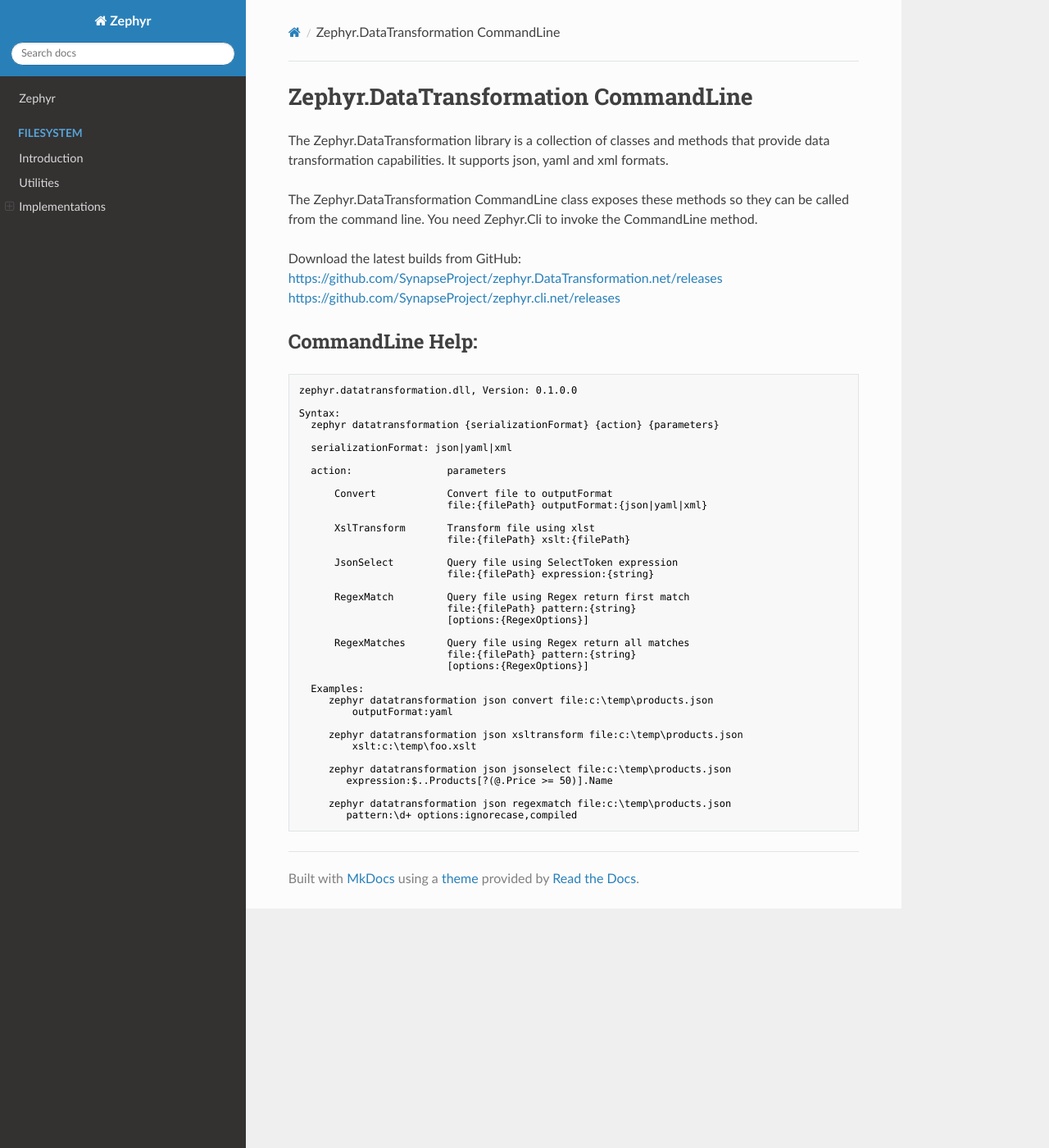
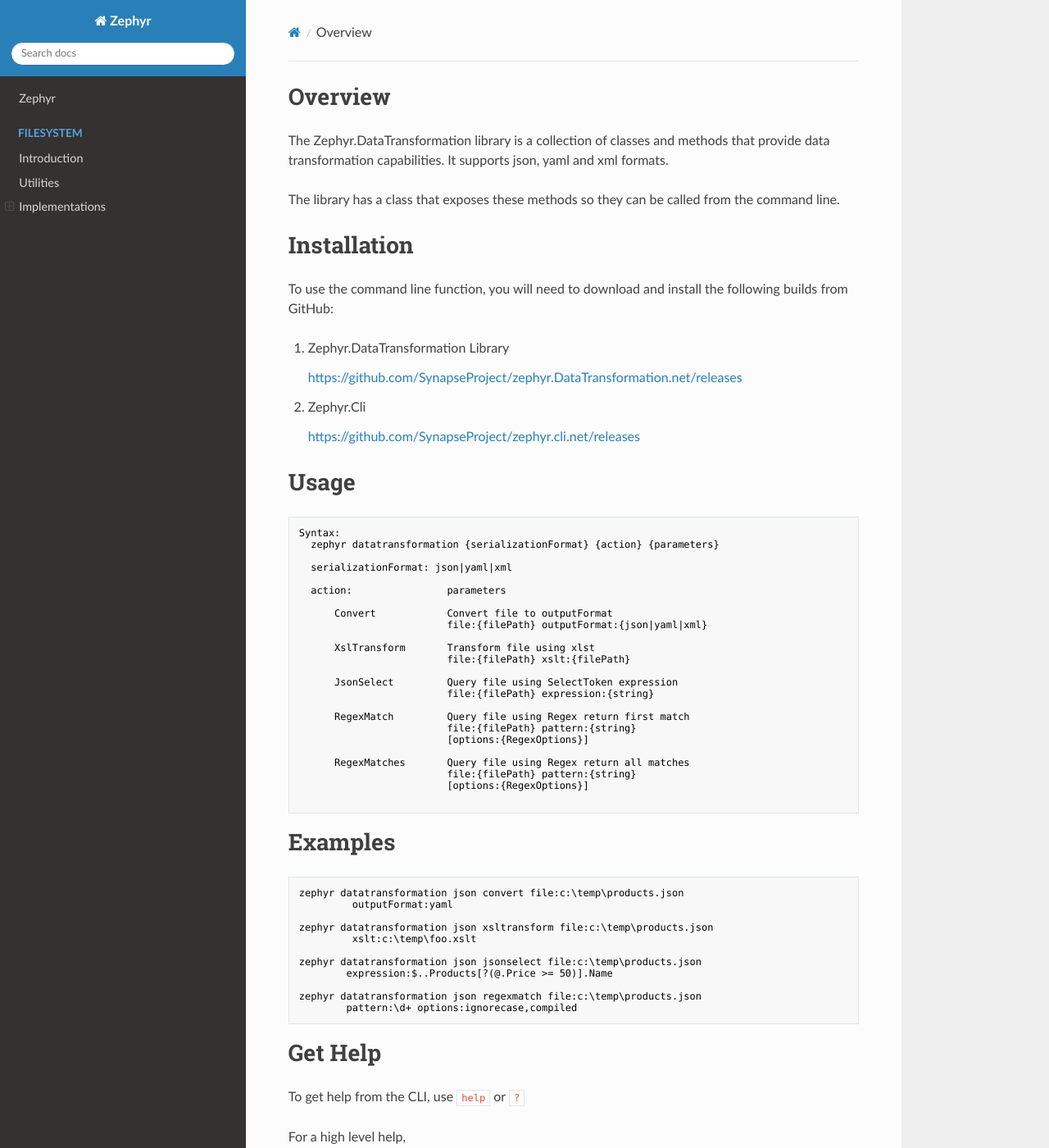
Before and after one commit to SynapseProject/zephyr.docs, an MkDocs documentation site: the page built from docs/cli/datatransformation.md, in a window 1280 px wide and 1400 px high. Shown: the whole window at 82% size. Built offline with MkDocs 1.6.1, drawn with Linux system fonts in a browser that asks for light colours; nearby versions of some CDN libraries; old or Windows-style settings are respelled for this version of MkDocs; some of the changed text lies outside the part shown.

Commit message:
Added crypto cli. Updated datatransformation cli.

````diff
--- a/docs/cli/datatransformation.md
+++ b/docs/cli/datatransformation.md
@@ -1,17 +1,24 @@
-# Zephyr.DataTransformation CommandLine
+# Overview
 
 The Zephyr.DataTransformation library is a collection of classes and methods that provide data transformation capabilities. It supports json, yaml and xml formats.
 
-The Zephyr.DataTransformation CommandLine class exposes these methods so they can be called from  the command line. You need Zephyr.Cli to invoke the CommandLine method.
+The library has a class that exposes these methods so they can be called from  the command line.
 
-Download the latest builds from GitHub:
-<a href="https://github.com/SynapseProject/zephyr.DataTransformation.net/releases" target="_blank">https://github.com/SynapseProject/zephyr.DataTransformation.net/releases</a>
-<a href="https://github.com/SynapseProject/zephyr.cli.net/releases" target="_blank">https://github.com/SynapseProject/zephyr.cli.net/releases</a>
+# Installation
 
-## CommandLine Help:
+To use the command line function, you will need to download and install the following builds from GitHub:
+
+1. Zephyr.DataTransformation Library
+
+    <a href="https://github.com/SynapseProject/zephyr.DataTransformation.net/releases" target="_blank">https://github.com/SynapseProject/zephyr.DataTransformation.net/releases</a>
+
+2. Zephyr.Cli
+
+    <a href="https://github.com/SynapseProject/zephyr.cli.net/releases" target="_blank">https://github.com/SynapseProject/zephyr.cli.net/releases</a>
+
+# Usage
+
 ```dos
-zephyr.datatransformation.dll, Version: 0.1.0.0
-
 Syntax:
   zephyr datatransformation {serializationFormat} {action} {parameters}
 
@@ -36,16 +43,31 @@ Syntax:
                          file:{filePath} pattern:{string}
                          [options:{RegexOptions}]
 
-  Examples:
-     zephyr datatransformation json convert file:c:\temp\products.json
+```
+
+# Examples
+
+```dos
+zephyr datatransformation json convert file:c:\temp\products.json
          outputFormat:yaml
 
-     zephyr datatransformation json xsltransform file:c:\temp\products.json
+zephyr datatransformation json xsltransform file:c:\temp\products.json
          xslt:c:\temp\foo.xslt
 
-     zephyr datatransformation json jsonselect file:c:\temp\products.json
+zephyr datatransformation json jsonselect file:c:\temp\products.json
         expression:$..Products[?(@.Price >= 50)].Name
 
-     zephyr datatransformation json regexmatch file:c:\temp\products.json
+zephyr datatransformation json regexmatch file:c:\temp\products.json
         pattern:\d+ options:ignorecase,compiled
 ```
+# Get Help
+To get help from the CLI, use `help` or `?`
+
+For a high level help,
+```
+zephyr datatransformation help|?
+```
+For action parameter help,
+```
+zephyr datatransformation {serializationFormat} {action} help|?
+```
````
Also changed, not shown: docs/cli/crypto.md (added, +165 -0 lines).
